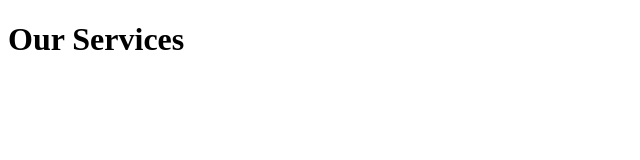
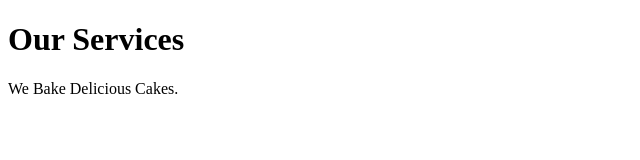
Before and after one commit to theddy23/Gym-Git-Exercise-Solutions, a plain HTML site: page services.html in a window 1280 px wide. Shown: the whole page, without its empty margins (0-640 px from the left). Drawn offline with Linux system fonts and the light colour scheme.

Commit message:
Commiting in services page in branch four

```diff
--- a/services.html
+++ b/services.html
@@ -8,5 +8,6 @@
 </head>
 <body>
     <h1> Our Services</h1>
+    <p> We Bake Delicious Cakes.</p>
 </body>
 </html>
```
